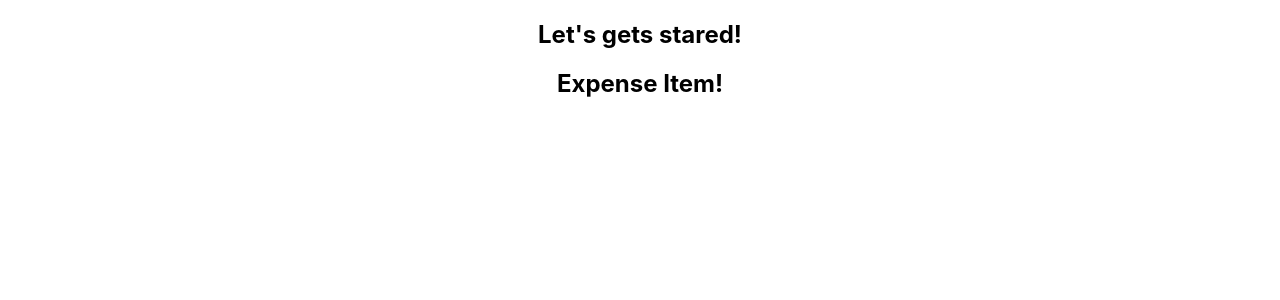
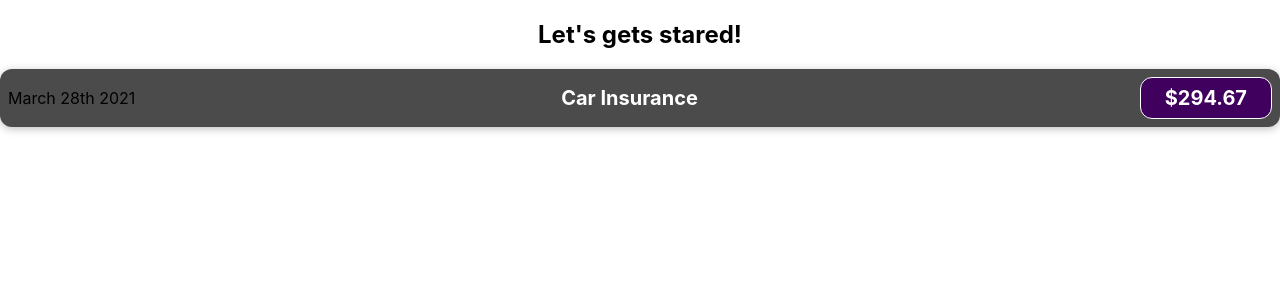
Before and after one commit to Alev-Narcin/annual-expense-schedule, a React (Create React App) app: page / in a window 1280 px wide. Shown: the top 300 px of the page. Built offline with nearby package versions, Linux system fonts and the light colour scheme.

Commit message:
created expense item component and css file

```diff
--- /dev/null
+++ b/src/components/ExpenseItem.css
@@ -0,0 +1,56 @@
+.expense-item {
+    display: flex;
+    justify-content: space-between;
+    align-items: center;
+    box-shadow: 0 2px 8px rgba(0, 0, 0, 0.25);
+    padding: 0.5rem;
+    margin: 1rem 0;
+    border-radius: 12px;
+    background-color: #4b4b4b;
+}
+
+.expense-item__description {
+    display: flex;
+    flex-direction: column;
+    gap: 1rem;
+    align-items: flex-end;
+    flex-flow: column-reverse;
+    justify-content: flex-start;
+    flex: 1;
+}
+
+.expense-item h2 {
+    color: #3a3a3a;
+    font-size: 1rem;
+    flex: 1;
+    margin: 0 1rem;
+    color: white;
+}
+
+.expense-item__price {
+    font-size: 1rem;
+    font-weight: bold;
+    color: white;
+    background-color: #40005d;
+    border: 1px solid white;
+    padding: 0.5rem;
+    border-radius: 12px;
+}
+
+@media (min-width: 580px) {
+    .expense-item__description {
+        flex-direction: row;
+        align-items: center;
+        justify-content: flex-start;
+        flex: 1;
+    }
+
+    .expense-item__description h2 {
+        font-size: 1.25rem;
+    }
+
+    .expense-item__price {
+        font-size: 1.25rem;
+        padding: 0.5rem 1.5rem;
+    }
+}
--- a/src/components/ExpenseItem.js
+++ b/src/components/ExpenseItem.js
@@ -1,5 +1,14 @@
+import './ExpenseItem.css'
+
 function ExpenseItem() {
-    return <h2>Expense Item!</h2>
+    return (
+        <div className="expense-item">
+        <div>March 28th 2021</div>
+        <div className="expense-item__description">
+            <h2>Car Insurance</h2>
+            <div className="expense-item__price">$294.67</div>
+        </div>
+    </div>);
 }
 
 export default ExpenseItem;
```
